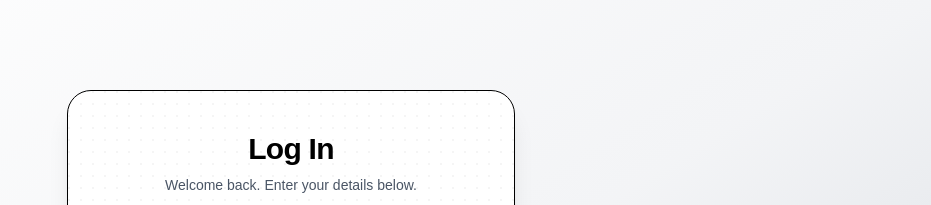
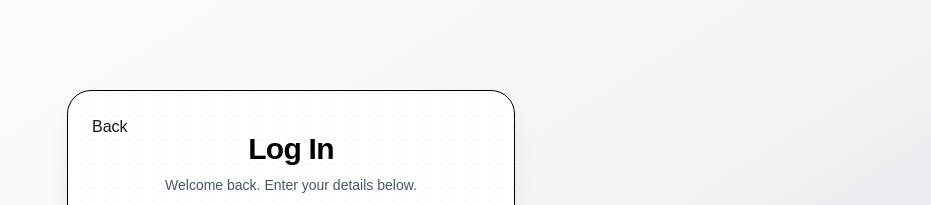
Before and after one commit to olasores/QuizMe, a Next.js app: page /Login in a window 1280 px wide. Shown: the top 205 px of the page, without its empty margins (349-1280 px from the left). Built offline with nearby package versions, Linux system fonts and the light colour scheme.

Commit message:
Set up Back Button for Login Page

```diff
--- a/src/app/Login/page.tsx
+++ b/src/app/Login/page.tsx
@@ -2,10 +2,12 @@
 
 import Link from "next/link";
 import { useState } from "react";
+import { useRouter } from "next/navigation";
 import { GoogleButton } from "@/components/auth/GoogleButton";
 import { getBrowserSupabase } from "@/lib/supabase/client";
 
 const Login = () => {
+    const router = useRouter();
     const [loading, setLoading] = useState(false);
     const [error, setError] = useState<string | null>(null);
 
@@ -36,6 +38,13 @@ const Login = () => {
     return (
         <div className="min-h-[100dvh] flex items-center justify-center bg-gradient-to-br from-white via-gray-100 to-gray-300 px-4 py-10">
             <div className="w-full max-w-md bg-white border border-black rounded-3xl shadow-xl p-8 sm:p-10 relative overflow-hidden">
+                <button
+                    onClick={() => router.back()}
+                    className="absolute top-6 left-6 z-10 flex items-center"
+                    aria-label="Go back"
+                >
+                    Back
+                </button>
                 <div className="absolute inset-0 pointer-events-none opacity-[0.04] bg-[radial-gradient(circle_at_1px_1px,#000_1px,transparent_0)] [background-size:12px_12px]"></div>
                 <h1 className="relative text-3xl font-extrabold text-black mb-2 tracking-tight text-center">Log In</h1>
                 <p className="relative text-center text-gray-600 mb-8 text-sm">Welcome back. Enter your details below.</p>
```
Also changed, not shown: 1 other file (tests, documents, lock files or other folders).
